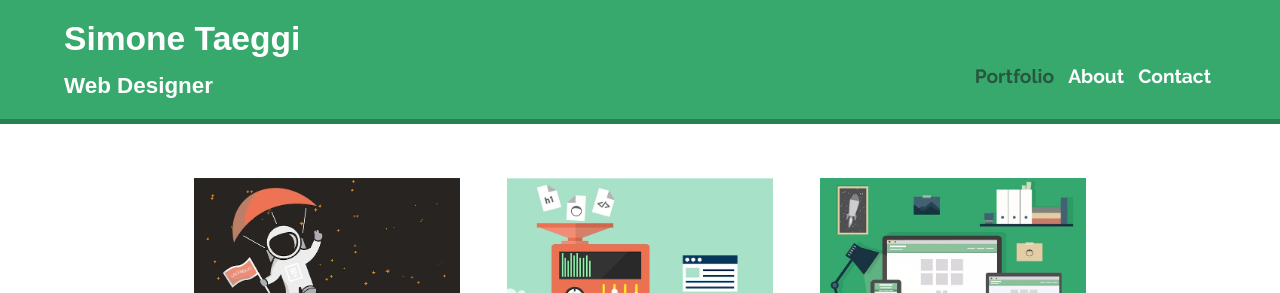
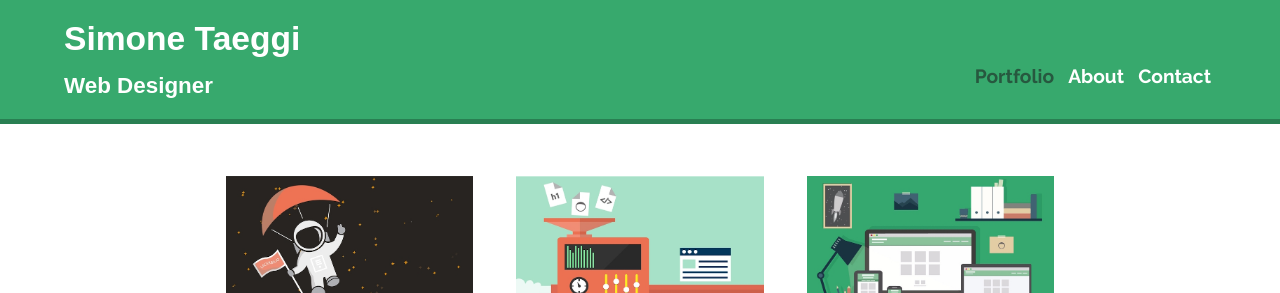
Before and after one commit to simotae14/PortfolioOnePage, a plain HTML site: page index.html in a window 1280 px wide. Shown: the top 293 px of the page. Drawn offline with Linux system fonts and the light colour scheme; a web font is replaced by a local one.

Commit message:
dettato wrapper con box-sizing

```diff
--- a/css/main.css
+++ b/css/main.css
@@ -9,6 +9,14 @@ a {
 
 body {
 	font-family: 'Raleway', sans-serif;
+}
+
+.clearfix::after {
+     /* crea un ele vuoto a estremita inferiore tag,
+    permette al contenuto di occupare tutto lo spazio sino in fondo */
+    content: " ";
+    display: table;
+    clear: both;
 }
 
 /*******************************
@@ -80,9 +88,10 @@ SECTION
 ********************************/
 
 .wrapper {
-	max-width: 940px;
+	max-width: 1000px;
 	margin: 0 auto;
 	padding: 0 5% 5px 5%;
+	box-sizing: border-box
 }
 
 #gallery {
--- a/index.html
+++ b/index.html
@@ -14,7 +14,7 @@
     </head>
     <body>
         <!-- HEADER PRINCIPALE -->
-        <header class="main-header">
+        <header class="main-header clearfix">
             <a href="index.html" id="logo">
                 <h1>Simone Taeggi</h1>
                 <h2>Web Designer</h2>
@@ -41,7 +41,7 @@
             </nav>
         </header>
         <!-- WRAPPER -->
-        <div class="wrapper">
+        <div class="wrapper clearfix">
             <!-- CONTIENE I NOSTRI LAVORI -->
             <section>
                 <!-- lista lavori -->
```
Also changed, not shown: about.html (+2 -2 lines), contact.html (+2 -2 lines).
